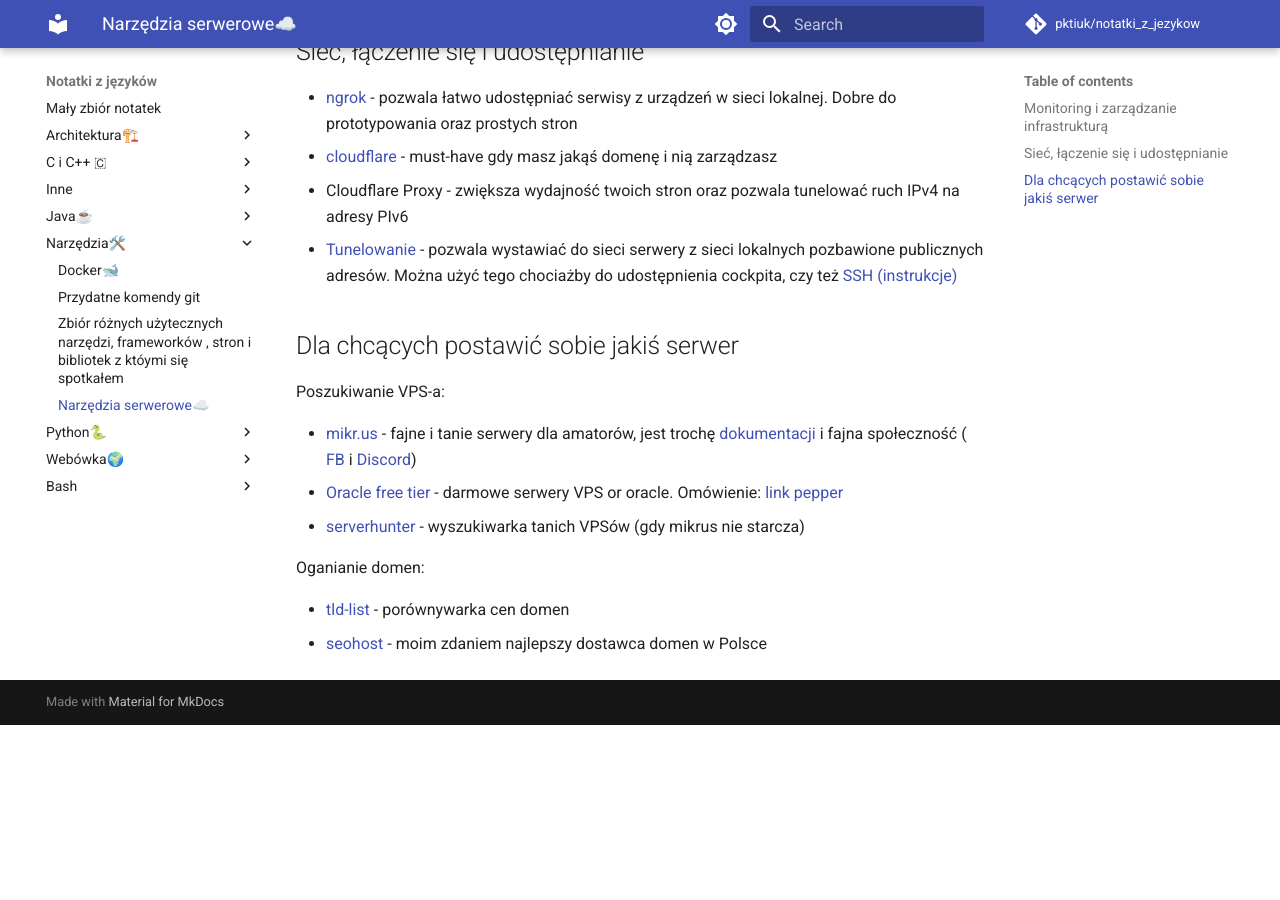
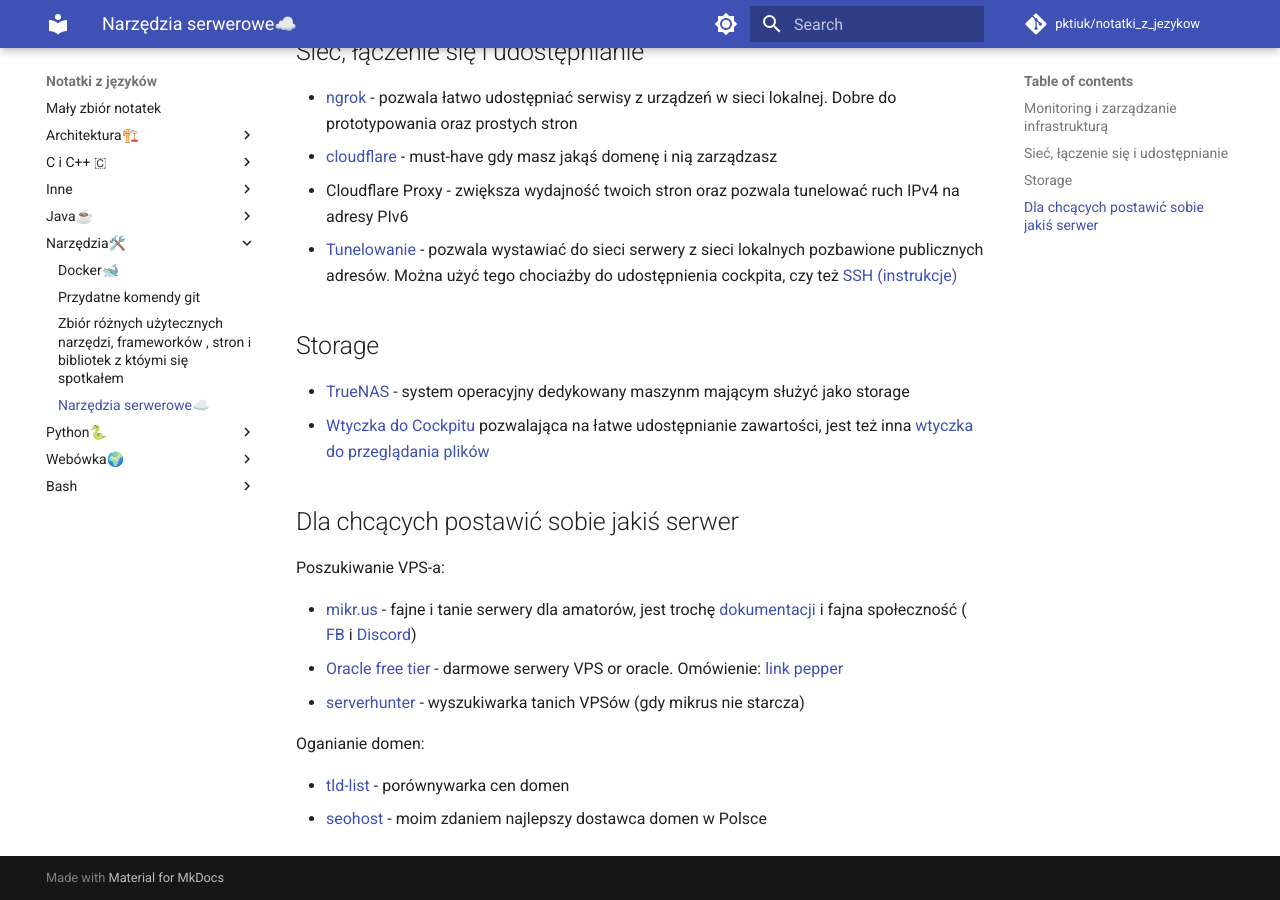
Before and after one commit to pktiuk/notatki_z_jezykow, an MkDocs documentation site: the page built from docs/Narzędzia🛠️/serwery_i_homelaby.md, in a window 1280 px wide and 900 px high, scrolled down 750 px. Built offline with MkDocs 1.6.1 and Material for MkDocs 9.7.7, drawn with Linux system fonts in a browser that asks for light colours; comment, search, counter and statistics services are not loaded; before the commit the page ends 1475 px from its top, so only the background shows below that.

Commit message:
Opisanie zarządzania storegem

```diff
--- a/docs/Narzędzia🛠️/serwery_i_homelaby.md
+++ b/docs/Narzędzia🛠️/serwery_i_homelaby.md
@@ -42,6 +42,11 @@
   - Cloudflare Proxy - zwiększa wydajność twoich stron oraz pozwala tunelować ruch IPv4 na adresy PIv6
   - [Tunelowanie](https://developers.cloudflare.com/cloudflare-one/connections/connect-apps/install-and-setup/tunnel-guide/) - pozwala wystawiać do sieci serwery z sieci lokalnych pozbawione publicznych adresów. Można użyć tego chociażby do udostępnienia cockpita, czy też [SSH (instrukcje)](https://developers.cloudflare.com/cloudflare-one/connections/connect-apps/use-cases/ssh/#connect-to-ssh-server-with-cloudflared-access)
 
+## Storage
+
+- [TrueNAS](https://www.truenas.com/) - system operacyjny dedykowany maszynm mającym służyć jako storage
+- [Wtyczka do Cockpitu](https://github.com/45Drives/cockpit-file-sharing) pozwalająca na łatwe udostępnianie zawartości, jest też inna [wtyczka do przeglądania plików](https://github.com/45Drives/cockpit-navigator)
+
 ## Dla chcących postawić sobie jakiś serwer
 
 Poszukiwanie VPS-a:
```
